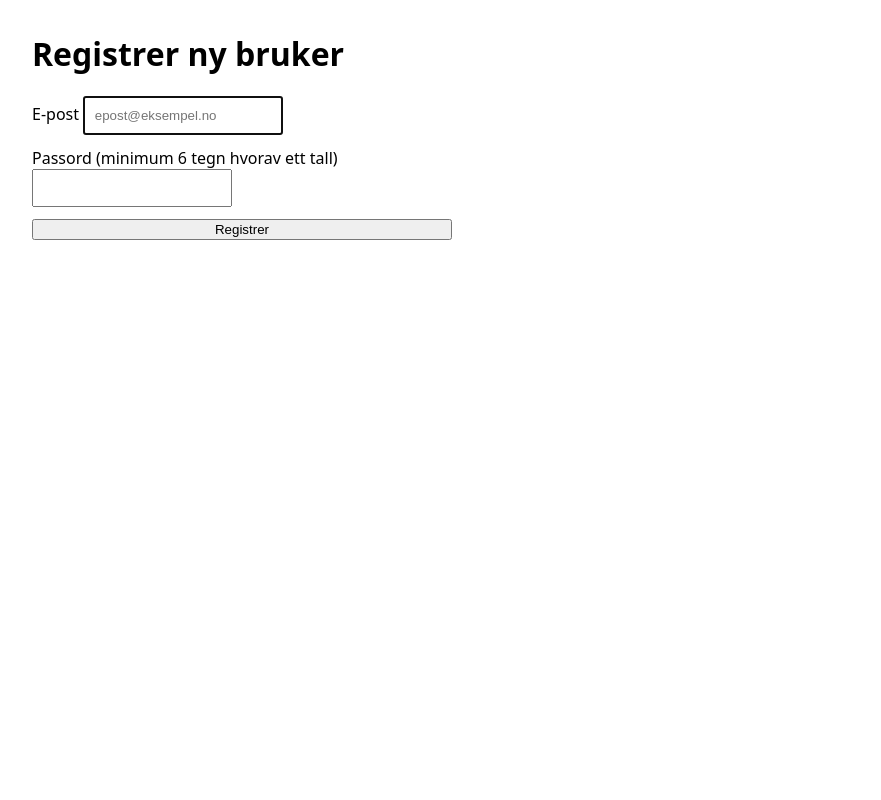
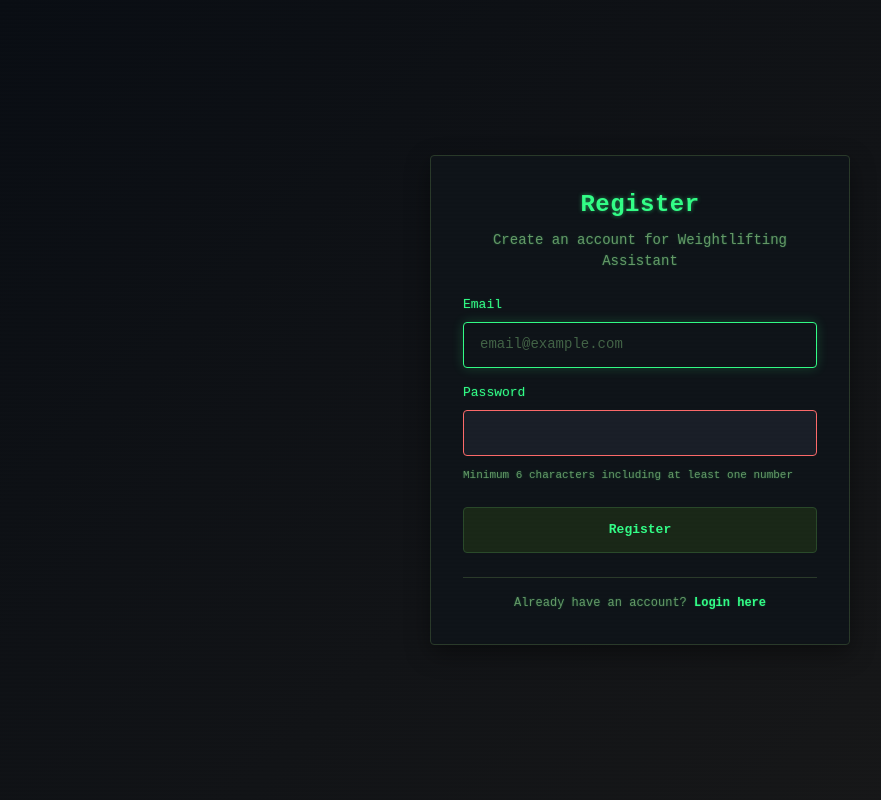
Before and after one commit to Kristiank02/PHP_Chatbot, a PHP site: page /PHP_Chatbot/auth/register.php in a window 1280 px wide. Shown: the whole page, without its empty margins (0-881 px from the left). Run offline with PHP 8.4, Linux system fonts and the light colour scheme; some libraries are stand-ins or nearby versions.

Commit message:
styling to everything, still needs fixing

```diff
--- a/public/auth/register.php
+++ b/public/auth/register.php
@@ -37,28 +37,43 @@ if ($_SERVER['REQUEST_METHOD'] === 'POST') {
 <html lang="no">
 <head>
   <meta charset="utf-8">
-  <title>Registrer</title>
+  <title>Register - Weightlifting Assistant</title>
   <meta name="viewport" content="width=device-width, initial-scale=1">
-  <style>body{font-family:system-ui,sans-serif;margin:2rem}form{max-width:420px;display:grid;gap:.75rem}input{padding:.6rem}</style>
+  <link rel="stylesheet" href="../assets/css/main.css">
 </head>
 <body>
-  <h1>Registrer ny bruker</h1>
+  <div class="auth-page">
+    <div class="auth-container">
+      <div class="auth-header">
+        <h1>Register</h1>
+        <p>Create an account for Weightlifting Assistant</p>
+      </div>
 
       <?php if ($errors): ?>
-    <div style="color:#b00020">
+        <div class="auth-errors">
           <?php foreach ($errors as $message): ?>
             <p><?= htmlspecialchars($message, ENT_QUOTES | ENT_SUBSTITUTE, 'UTF-8') ?></p>
           <?php endforeach; ?>
         </div>
       <?php endif; ?>
-<form  method="post" action="">
+
+      <form method="post" action="" class="auth-form">
         <label>
-        E-post
-        <input type="email" name="email" autofocus="autofocus" autocomplete="on" placeholder="epost@eksempel.no" required value="<?= htmlspecialchars($oldEmail, ENT_QUOTES | ENT_SUBSTITUTE, 'UTF-8') ?>">
+          Email
+          <input type="email" name="email" autofocus="autofocus" autocomplete="on" placeholder="email@example.com" required value="<?= htmlspecialchars($oldEmail, ENT_QUOTES | ENT_SUBSTITUTE, 'UTF-8') ?>">
         </label>
         <label>
-        Passord (minimum 6 tegn hvorav ett tall)
+          Password
           <input type="password" name="password" required minlength="6" pattern="[A-za-z0-9]+" required>
+          <span class="password-hint">Minimum 6 characters including at least one number</span>
         </label>
-    <button type="submit">Registrer</button>
+        <button type="submit" class="btn btn--primary btn--full">Register</button>
       </form>
+
+      <div class="auth-footer">
+        <p>Already have an account? <a href="login.php">Login here</a></p>
+      </div>
+    </div>
+  </div>
+</body>
+</html>
--- a/public/chat/new.php
+++ b/public/chat/new.php
@@ -1,15 +1,19 @@
 <?php
 declare(strict_types=1);
 
+// Load dependencies
 require_once __DIR - '/../../src/auth.php';
 require_once __DIR - '/../../src/conversations.php';
 
+// Require users to be logged in to create new chat
 Auth::requireLogin();
 $userId = Auth::userId();
 
+// Creates new conversation in database by using Conversations class in conversations.php
 $conversationId = Conversations::create($userId);
 
-header("Location: /chatciew.php?id={conversationId}");
+// Redirects users to view.php when starting a new chat
+header("Location: /chat/view.php?id={$conversationId}");
 exit;
 
 ?>
--- a/public/index.html
+++ b/public/index.html
@@ -5,7 +5,7 @@
   <meta name="viewport" content="width=device-width, initial-scale=1" />
   <title>Chatbot • Frontend</title>
   <meta name="description" content="Lightweight chatbot UI with clean structure and accessible interactions." />
-  <link rel="stylesheet" href="assets/style.css" />
+  <link rel="stylesheet" href="assets/css/main.css" />
 </head>
 <body>
   <main class="chat" role="region" aria-label="Chatbot">
--- a/src/auth.php
+++ b/src/auth.php
@@ -8,13 +8,13 @@ final class auth
         $email = trim($email);
         // Validates email format
         if (!filter_var($email, FILTER_VALIDATE_EMAIL)) {
-            throw new InvalidArgumentException('Ugyldig e-postadresse');
+            throw new InvalidArgumentException('Invalid email address');
         }
         // Validates password format
         if (strlen($password) < 6) {
-            throw new InvalidArgumentException('Password must be at least 6 characters long.');
+            throw new InvalidArgumentException('Password must be at least 6 characters long');
         } elseif (!preg_match('/[A-Za-z]/', $password) || !preg_match('/[0-9]/', $password)) {
-            throw new InvalidArgumentException('Password must contain both letters and numbers.');
+            throw new InvalidArgumentException('Password must contain both letters and numbers');
         }
 
         // Database connection
@@ -24,7 +24,7 @@ final class auth
         $stmt = $pdo->prepare('SELECT id FROM users WHERE email = ?');
         $stmt->execute([$email]);
         if ($stmt->fetch()) {
-            throw new RuntimeException('E-post er allerede i bruk');
+            throw new RuntimeException('Email is already in use');
         }
 
         // Hashing passwords to prevent password theft in case of compromised database
--- a/src/conversations.php
+++ b/src/conversations.php
@@ -1,4 +1,5 @@
 <?php
+// Helper class to prepare and insert new conversations in db
 Class Conversations {
     public static function create(int $userId): int {
         $pdo = DB::pdo();
```
Also changed, not shown: public/auth/login.php (+22 -10 lines), public/assets/css/base/global.css (added), public/assets/css/base/reset.css (added), public/assets/css/base/typography.css (added), public/assets/css/base/variables.css (added), public/assets/css/components/alerts.css (added), public/assets/css/components/buttons.css (added), public/assets/css/components/chat.css (added), public/assets/css/components/forms.css (added), public/assets/css/layout/auth.css (added), public/assets/css/layout/page.css (added), public/assets/css/main.css (added), public/assets/css/utilities/helpers.css (added), 1 other file. Lines whose indentation alone changed are shown as unchanged.
